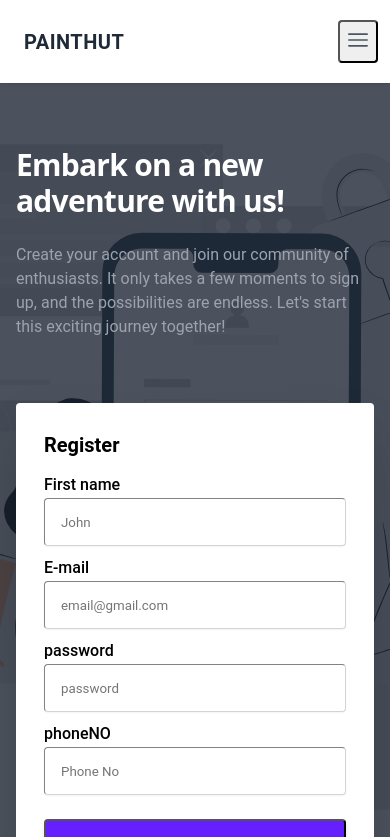
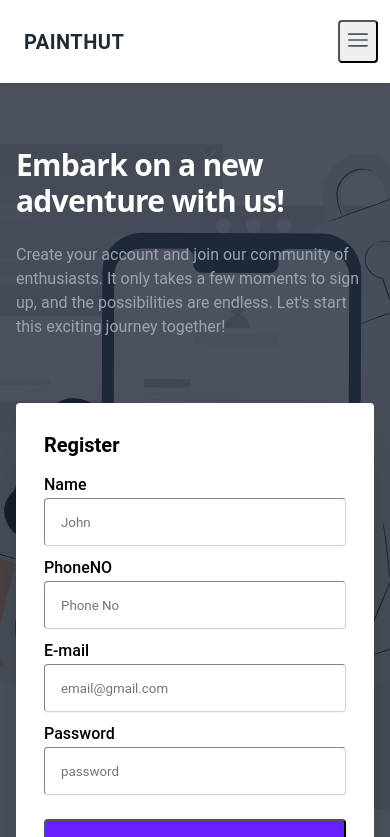
Before and after one commit to Jasimahmedq2/painting-frontend, a Next.js app: page /signup in a window 390 px wide. Shown: the top 837 px of the page. Built offline with nearby package versions, Linux system fonts and the light colour scheme; no server answers.

Commit message:
m-> set defualt password and email to easier login process

```diff
--- a/src/app/addBooking/page.tsx
+++ b/src/app/addBooking/page.tsx
@@ -6,11 +6,16 @@ import { getFromLocalStorage } from "@/utilites/local-storage";
 import { authKey } from "@/utilites/authkey";
 import Loading from "../loading";
 import Link from "next/link";
+import { useRouter } from "next/navigation";
+import { isLoggedIn } from "@/utilites/auth.service";
 
 const AddBooking = () => {
+  const router = useRouter();
   const token = getFromLocalStorage(authKey);
   const { data, isLoading, isError, isSuccess } = useGetCartQuery(token);
-
+  if (!isLoggedIn()) {
+    return router.push("/login");
+  }
   if (isLoading) {
     return <Loading />;
   }
--- a/src/app/login/page.tsx
+++ b/src/app/login/page.tsx
@@ -20,7 +20,12 @@ const Login = () => {
     reset,
     formState: { errors },
     handleSubmit,
-  } = useForm<ILoginInput>();
+  } = useForm<ILoginInput>({
+    defaultValues: {
+      email: "jasim.dev48@gmail.com",
+      password: "123456",
+    },
+  });
 
   const [loginUser, { data: LData, isLoading, isSuccess, isError, error }] =
     useLoginUserMutation();
@@ -45,7 +50,6 @@ const Login = () => {
         <div className="flex flex-col items-center justify-between xl:flex-row">
           <div className="w-full max-w-xl mb-12 xl:pr-16 xl:mb-0 xl:w-7/12">
             <h2 className="max-w-lg mb-6 font-sans text-3xl font-bold tracking-tight text-white sm:text-4xl sm:leading-none">
-
               Ready to dive back into the world of our website?{" "}
               <span className="text-[#1eebae]">Login to continue...</span>
             </h2>
@@ -116,7 +120,7 @@ const Login = () => {
                         required: "password is required",
                       })}
                       aria-invalid={errors.password ? "true" : "false"}
-                      type="text"
+                      type="password"
                       className="flex-grow w-full h-12 px-4 mb-2 transition duration-200 bg-white border border-gray-300 rounded shadow-sm appearance-none focus:border-deep-purple-accent-400 focus:outline-none focus:shadow-outline"
                     />
                     {errors.password && (
--- a/src/app/signup/page.tsx
+++ b/src/app/signup/page.tsx
@@ -74,7 +74,7 @@ const SignUp = () => {
                       htmlFor="firstName"
                       className="inline-block mb-1 font-medium"
                     >
-                      First name
+                      Name
                     </label>
                     <input
                       {...register("name", { required: true })}
@@ -84,8 +84,29 @@ const SignUp = () => {
                       className="flex-grow w-full h-12 px-4 mb-2 transition duration-200 bg-white border border-gray-300 rounded shadow-sm appearance-none focus:border-[#f0f0f0] focus:outline-none focus:shadow-outline"
                     />
                     {errors.name?.type === "required" && (
-                      <p className="text-red-400 text-sm">
-                        First name is required
+                      <p className="text-red-400 text-sm">name is required</p>
+                    )}
+                  </div>
+
+                  <div className="mb-1 sm:mb-2">
+                    <label
+                      htmlFor="lastName"
+                      className="inline-block mb-1 font-medium"
+                    >
+                      PhoneNO
+                    </label>
+                    <input
+                      {...register("phoneNo", {
+                        required: "phoneNo is required",
+                      })}
+                      aria-invalid={errors.phoneNo ? "true" : "false"}
+                      placeholder="Phone No"
+                      type="password"
+                      className="flex-grow w-full h-12 px-4 mb-2 transition duration-200 bg-white border border-gray-300 rounded shadow-sm appearance-none focus:border-[#f0f0f0] focus:outline-none focus:shadow-outline"
+                    />
+                    {errors.phoneNo && (
+                      <p className="text-sm text-red-400">
+                        {errors.phoneNo.message}
                       </p>
                     )}
                   </div>
@@ -117,7 +138,7 @@ const SignUp = () => {
                       htmlFor="lastName"
                       className="inline-block mb-1 font-medium"
                     >
-                      password
+                      Password
                     </label>
                     <input
                       {...register("password", {
@@ -134,33 +155,10 @@ const SignUp = () => {
                       </p>
                     )}
                   </div>
-
-                  <div className="mb-1 sm:mb-2">
-                    <label
-                      htmlFor="lastName"
-                      className="inline-block mb-1 font-medium"
-                    >
-                      phoneNO
-                    </label>
-                    <input
-                      {...register("phoneNo", {
-                        required: "email is required",
-                      })}
-                      aria-invalid={errors.phoneNo ? "true" : "false"}
-                      placeholder="Phone No"
-                      type="password"
-                      className="flex-grow w-full h-12 px-4 mb-2 transition duration-200 bg-white border border-gray-300 rounded shadow-sm appearance-none focus:border-[#f0f0f0] focus:outline-none focus:shadow-outline"
-                    />
-                    {errors.phoneNo && (
-                      <p className="text-sm text-red-400">
-                        {errors.phoneNo.message}
-                      </p>
-                    )}
-                  </div>
                   <div className="mt-4 mb-2 sm:mb-4">
                     <button
                       type="submit"
-                      className="inline-flex items-center justify-center w-full h-12 px-6 font-medium tracking-wide text-white transition duration-200 rounded shadow-md bg-[#661fff] focus:shadow-outline focus:outline-none"
+                      className="inline-flex items-center justify-center w-full h-12 px-6 font-medium tracking-wide text-white transition duration-200 rounded shadow-md bg-[#661fff] focus:shadow-outline focus:outline-none hover:cursor-pointer"
                     >
                       SignUp
                     </button>
--- a/src/components/layout/Navbar.tsx
+++ b/src/components/layout/Navbar.tsx
@@ -79,6 +79,7 @@ export const NavBar = () => {
               </Link>
             </div>
           )}
+          {isLoggedIn() && (
             <div>
               <Link
                 href="/addBooking"
@@ -92,6 +93,7 @@ export const NavBar = () => {
                 </Badge>
               </Link>
             </div>
+          )}
         </div>
 
         <div className="lg:hidden">
--- a/src/constants/sidbarItem.tsx
+++ b/src/constants/sidbarItem.tsx
@@ -49,7 +49,7 @@ export const sidebarItems = (role: string) => {
       key: "manage-order",
       children: [
         {
-          label: <Link href="/dashboard/user/order">all services</Link>,
+          label: <Link href="/dashboard/user/manage_order">all services</Link>,
           key: "services",
         },
       ],
```
Lines whose indentation alone changed are shown as unchanged.
